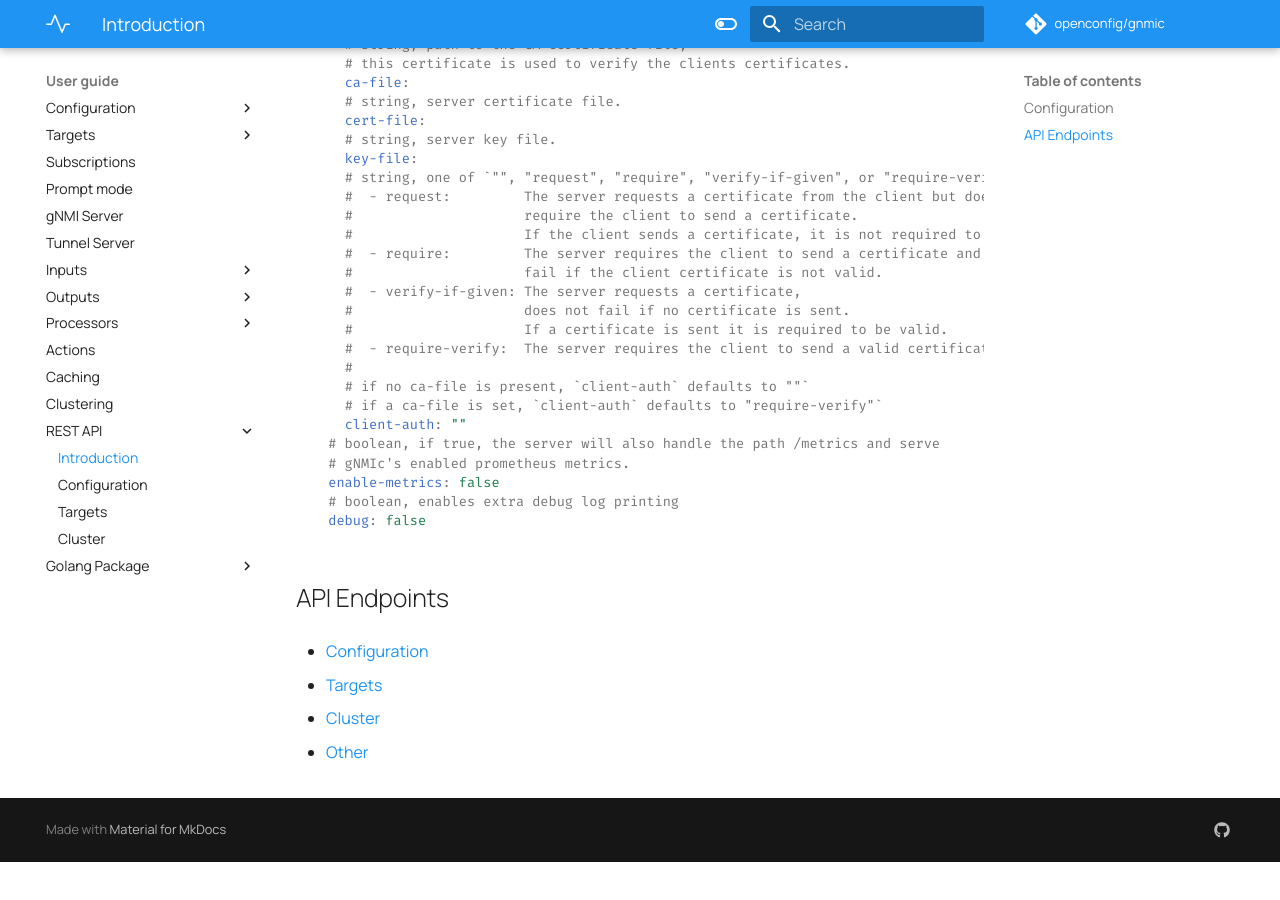
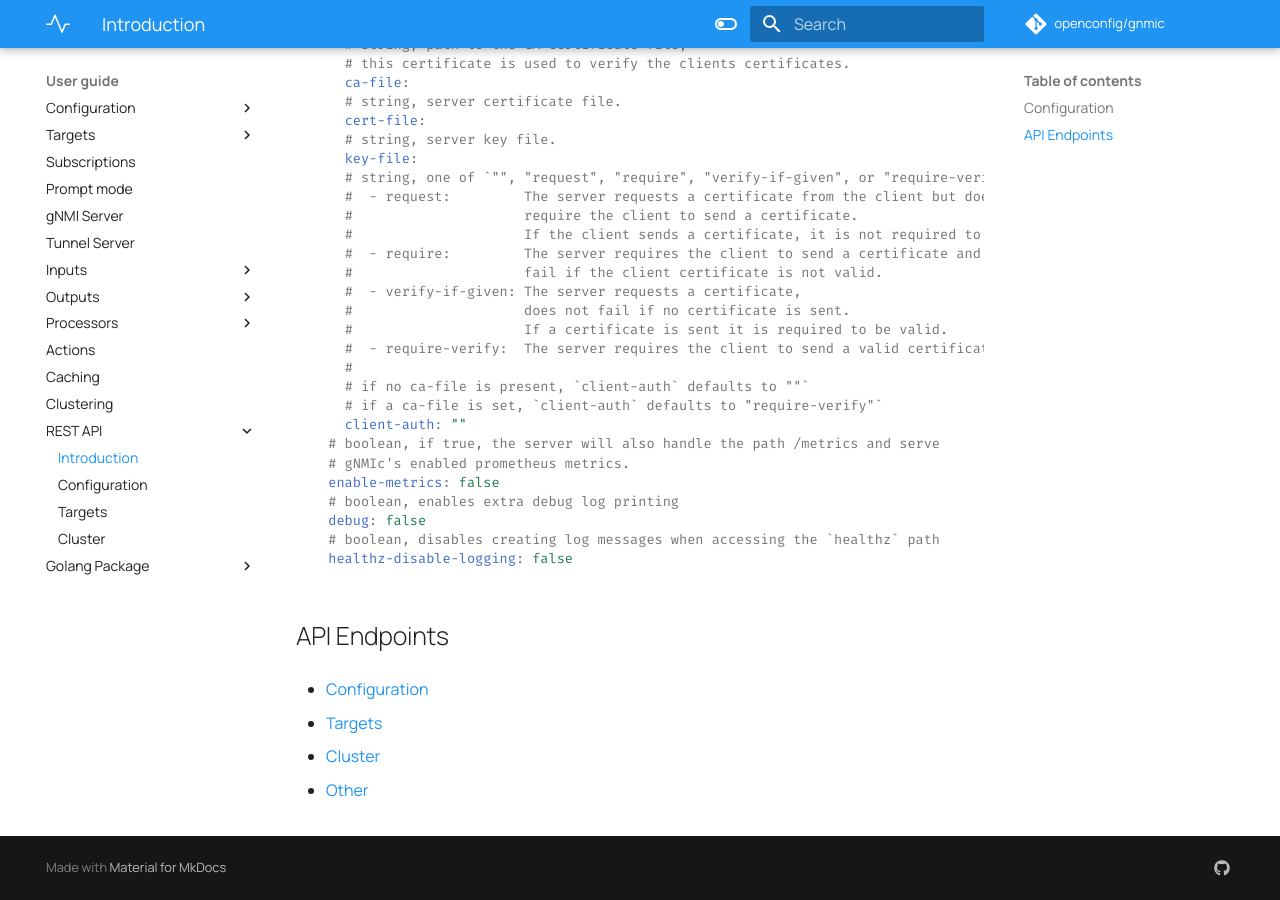
Before and after one commit to openconfig/gnmic, an MkDocs documentation site: the page built from docs/user_guide/api/api_intro.md, in a window 1280 px wide and 900 px high, scrolled down 907 px. Built offline with MkDocs 1.6.1 and Material for MkDocs 9.7.7, drawn with Linux system fonts in a browser that asks for light colours; comment, search, counter and statistics services are not loaded; before the commit the page ends 1769 px from its top, so only the background shows below that.

Commit message:
docs: Update api_intro with new healthz-disable-logging option

````diff
--- a/docs/user_guide/api/api_intro.md
+++ b/docs/user_guide/api/api_intro.md
@@ -58,6 +58,8 @@ api-server:
   enable-metrics: false
   # boolean, enables extra debug log printing
   debug: false
+  # boolean, disables creating log messages when accessing the `healthz` path
+  healthz-disable-logging: false
 ```
 
 ## API Endpoints
````
